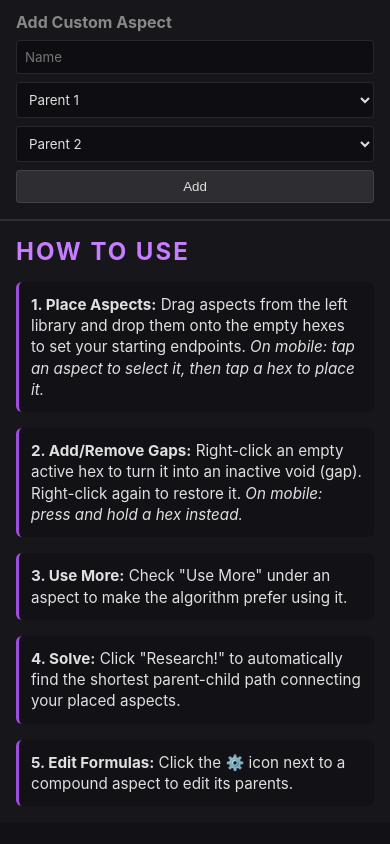
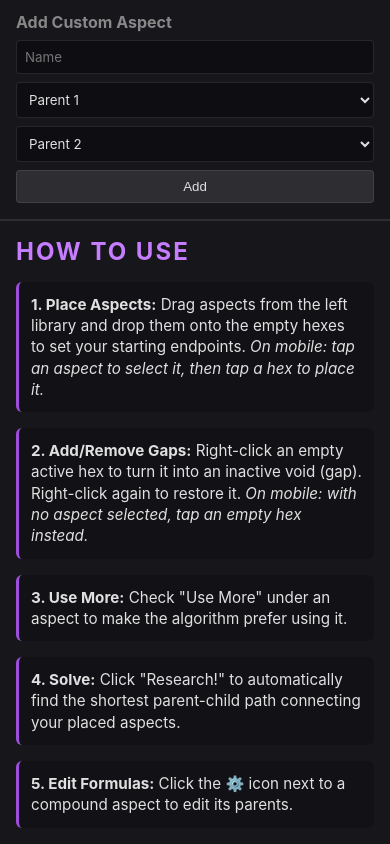
Before and after one commit to exaltedo2/ThaumcraftResearcher, a website built with Vite: page index.html in a window 390 px wide. Shown: the part 5225-6069 px from the top of the page. Before the commit the page ends 6047 px from the top, so only its background shows below. Built offline with nearby package versions, Linux system fonts and the light colour scheme.

Commit message:
Update mobile gap instructions to match tap (not long-press)
Docs still described the long-press gesture removed in the previous
commit.

```diff
--- a/index.html
+++ b/index.html
@@ -93,7 +93,7 @@
         <h2>How to Use</h2>
         <div class="instructions">
           <p><strong>1. Place Aspects:</strong> Drag aspects from the left library and drop them onto the empty hexes to set your starting endpoints. <em>On mobile: tap an aspect to select it, then tap a hex to place it.</em></p>
-          <p><strong>2. Add/Remove Gaps:</strong> Right-click an empty active hex to turn it into an inactive void (gap). Right-click again to restore it. <em>On mobile: press and hold a hex instead.</em></p>
+          <p><strong>2. Add/Remove Gaps:</strong> Right-click an empty active hex to turn it into an inactive void (gap). Right-click again to restore it. <em>On mobile: with no aspect selected, tap an empty hex instead.</em></p>
           <p><strong>3. Use More:</strong> Check "Use More" under an aspect to make the algorithm prefer using it.</p>
           <p><strong>4. Solve:</strong> Click "Research!" to automatically find the shortest parent-child path connecting your placed aspects.</p>
           <p><strong>5. Edit Formulas:</strong> Click the ⚙️ icon next to a compound aspect to edit its parents.</p>
```
Also changed, not shown: README.md.
